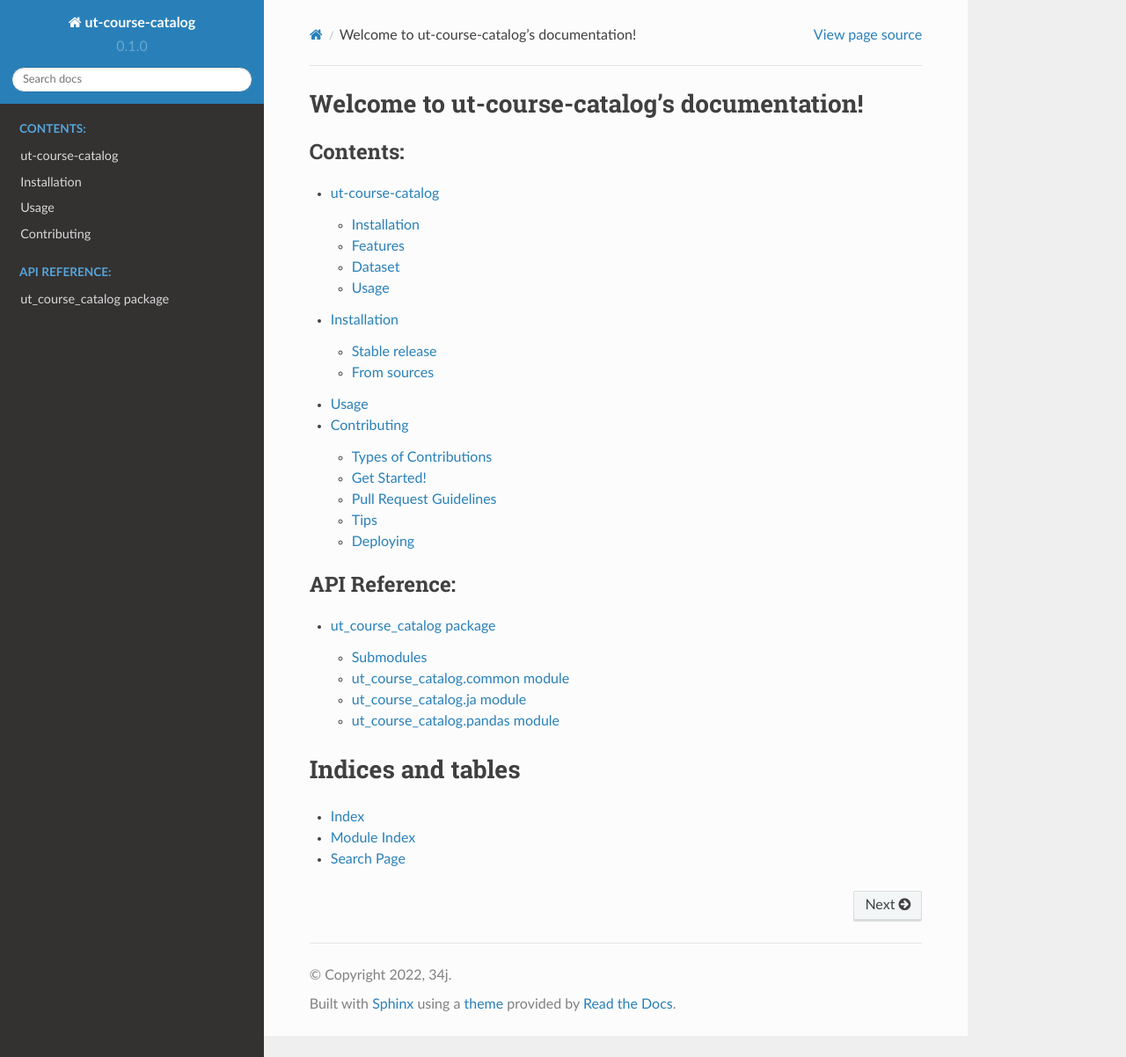
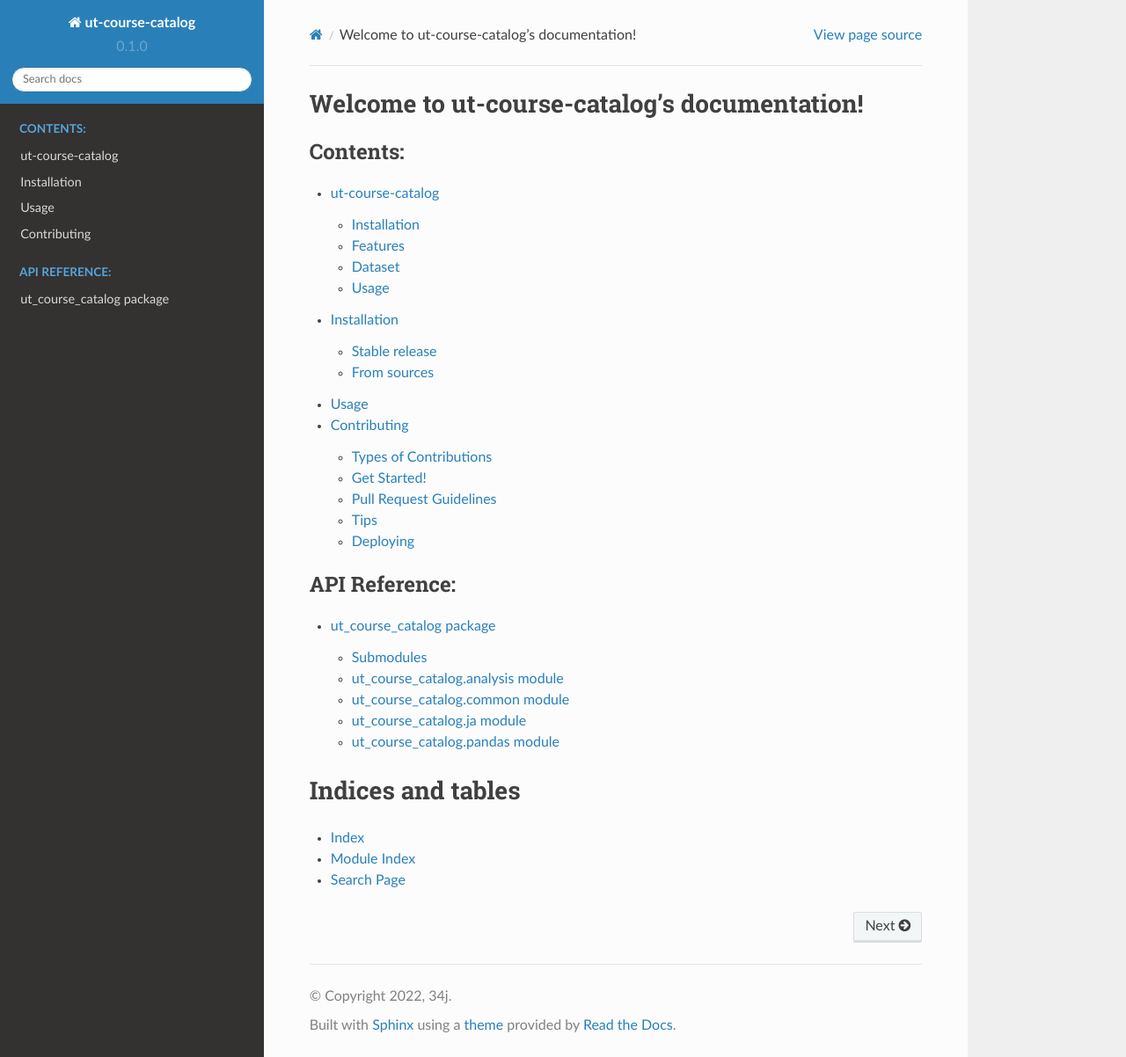
Before and after one commit to 34j/ut-course-catalog-archive, a Sphinx documentation site: the page built from docs/index.rst, in a window 1280 px wide and 1202 px high. Shown: the whole window at 88% size. Built offline with Sphinx 7.4.7 and the Read the Docs theme 2.0.0, drawn with Linux system fonts in a browser that asks for light colours.

Commit message:
Update docs

```diff
--- a/docs/ut_course_catalog.rst
+++ b/docs/ut_course_catalog.rst
@@ -8,6 +8,14 @@ ut\_course\_catalog package
 
 Submodules
 ----------
+
+ut\_course\_catalog.analysis module
+-----------------------------------
+
+.. automodule:: ut_course_catalog.analysis
+   :members:
+   :undoc-members:
+   :show-inheritance:
 
 ut\_course\_catalog.common module
 ---------------------------------
```
